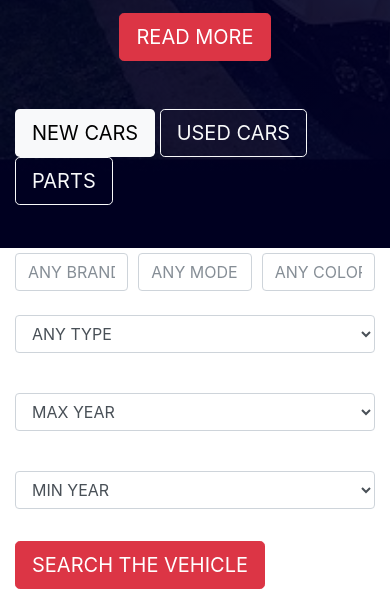
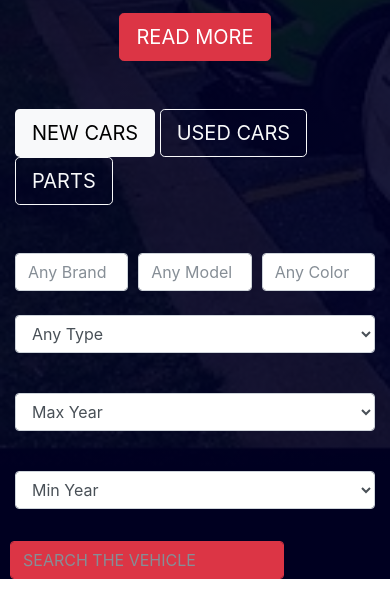
Before and after one commit to edidiongonoyom/first-bootstrap, a plain HTML site: page index.html in a window 390 px wide. Shown: the part 447-1036 px from the top of the page. Drawn offline with nearby package versions, Linux system fonts and the light colour scheme.

Commit message:
my first commit

```diff
--- a/index.css
+++ b/index.css
@@ -11,7 +11,25 @@
 
 @media(max-width:320px){
     #page-bg-image{
-        height: 695%;
+        height: 697%;
  }
 
 }
+@media(max-width:375px){
+    #page-bg-image{
+        height: 697%;
+ }
+
+}
+@media(max-width:425px){
+    #page-bg-image{
+        height: 697%;
+ }
+
+}
+@media(max-width:768px){
+    #page-bg-image{
+        height: 697%;
+ }
+
+}
--- a/index.html
+++ b/index.html
@@ -132,13 +132,13 @@
                   <form>
                     <div class="form-row mt-5">
                       <div class="col">
-                        <input type="text" class="form-control" placeholder="ANY BRAND">
+                        <input type="text" class="form-control" placeholder="Any Brand">
                       </div>
                       <div class="col">
-                        <input type="text" class="form-control" placeholder="ANY MODEL">
+                        <input type="text" class="form-control" placeholder="Any Model">
                       </div>
                       <div class="col">
-                        <input type="text" class="form-control" placeholder="ANY COLOR">
+                        <input type="text" class="form-control" placeholder="Any Color">
                       </div>
 
                     </div>
@@ -153,7 +153,7 @@
                       <div class="form-group col-md-4">
                          <label for="inputState"></label>
                             <select id="inputstate" class="form-control" placeholder="">
-                              <option selected>ANY TYPE</option>
+                              <option selected>Any Type</option>
                               <option></option>
                             </select>
                           </div>
@@ -161,7 +161,7 @@
                       <div class="form-group col-md-2">
                         <label for="inputState"></label>
                         <select id="inputState" class="form-control" placeholder="">
-                          <option selected>MAX YEAR</option>
+                          <option selected>Max Year</option>
                           <option>5 YEARS</option>
                           <option>10 YEARS</option>
                           <option>12 YEARS</option>
@@ -171,7 +171,7 @@
                       <div class="form-group col-md-2">
                         <label for="inputState"></label>
                         <select id="inputState" class="form-control" placeholder="">
-                          <option selected>MIN YEAR</option>
+                          <option selected>Min Year</option>
                           <option>2 YEARS</option>
                           <option>3 YEARS</option>
                           <option>4 YEARS</option>
@@ -179,9 +179,10 @@
                         </select>
 
                       </div>
-                   <div class="col-md-4 mt-3">
-                      <button type="button" class="btn btn-danger btn-lg">SEARCH THE VEHICLE</button>
-                   </div>
+
+                   <div class="mt-3">
+                    <input type="text" class="form-control btn-danger" placeholder="SEARCH THE VEHICLE">
+                  </div>
 
                      </div>
                     </div>
```
